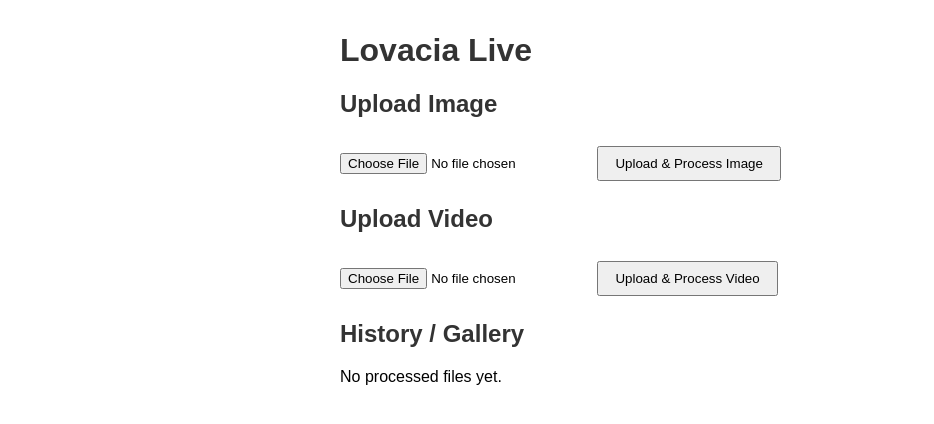
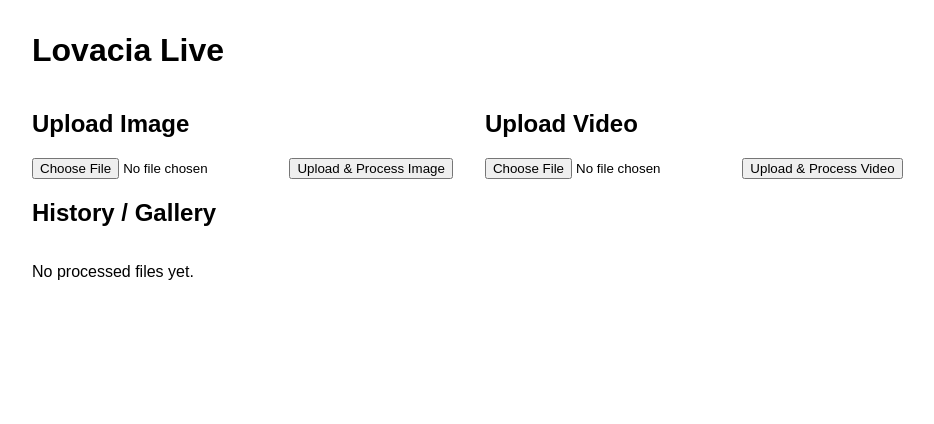
Before and after one commit to BrandonM01/lovacia-live, a FastAPI app: page / in a window 1280 px wide. Shown: the top 424 px of the page, without its empty margins (0-934 px from the left). Run offline with FastAPI, Linux system fonts and the light colour scheme.

Commit message:
Update app.css

```diff
--- a/static/app.css
+++ b/static/app.css
@@ -1,12 +1,45 @@
 body {
-  font-family: sans-serif;
-  max-width: 600px;
-  margin: 2rem auto;
+  font-family: Arial, sans-serif;
+  margin: 2em;
 }
-h1, h2 { color: #333; }
-form { margin-bottom: 1.5rem; }
-button {
-  margin-top: 0.5rem;
-  padding: 0.5rem 1rem;
-  cursor: pointer;
+
+.upload-forms {
+  display: flex;
+  gap: 2em;
 }
+
+.spinner {
+  position: fixed;
+  top: 50%; left: 50%;
+  width: 4em; height: 4em;
+  margin: -2em 0 0 -2em;
+  border: .5em solid #eee;
+  border-top: .5em solid #007bff;
+  border-radius: 50%;
+  animation: spin 1s linear infinite;
+  z-index: 1000;
+}
+
+.hidden {
+  display: none;
+}
+
+@keyframes spin {
+  to { transform: rotate(360deg); }
+}
+
+.gallery {
+  display: flex;
+  flex-wrap: wrap;
+  gap: 1em;
+  margin-top: 1em;
+}
+
+.gallery img,
+.gallery video {
+  width: 120px;
+  height: 90px;
+  object-fit: cover;
+  border: 1px solid #ccc;
+  border-radius: 4px;
+}
```
